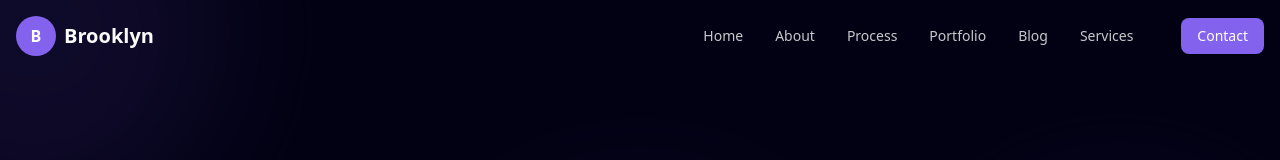
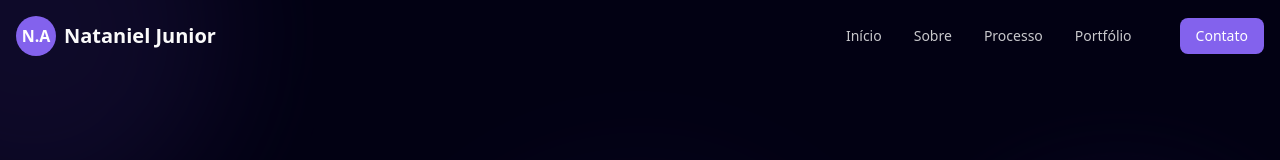
Before and after one commit to Nattanjunior/portfolio, a Next.js app: page / in a window 1280 px wide. Shown: the top 160 px of the page. Built offline with nearby package versions, Linux system fonts and the light colour scheme.

Commit message:
feat: simplifica header removendo menu mobile e traduzindo para português

```diff
--- a/src/components/header/header.tsx
+++ b/src/components/header/header.tsx
@@ -3,16 +3,12 @@
 import { useState, useEffect } from 'react';
 import Link from 'next/link';
 import { Button } from '@/components/ui/button';
-import { Sheet, SheetContent, SheetTrigger } from '@/components/ui/sheet';
-import { Menu } from 'lucide-react';
 
 const navItems = [
-  { name: 'Home', href: '#home' },
-  { name: 'About', href: '#about' },
-  { name: 'Process', href: '#process' },
-  { name: 'Portfolio', href: '#portfolio' },
-  { name: 'Blog', href: '#blog' },
-  { name: 'Services', href: '#services' },
+  { name: 'Início', href: '#home' },
+  { name: 'Sobre', href: '#about' },
+  { name: 'Processo', href: '#process' },
+  { name: 'Portfólio', href: '#portfolio' },
 ];
 
 export function Header() {
@@ -34,12 +30,12 @@ export function Header() {
       <div className="container mx-auto px-4 py-4 flex items-center justify-between">
         <Link href="#home" className="flex items-center">
           <div className="w-10 h-10 rounded-full bg-primary flex items-center justify-center mr-2">
-            <span className="text-white font-bold">B</span>
+            <span className="text-white font-bold">N.A</span>
           </div>
-          <span className="text-xl font-bold text-foreground">Brooklyn</span>
+          <span className="text-xl font-bold text-foreground">Nataniel Junior</span>
         </Link>
 
-        {/* Desktop Navigation */}
+        {/* Desktop Navigation - visível apenas em desktop */}
         <nav className="hidden md:flex items-center space-x-8">
           {navItems.map((item) => (
             <Link
@@ -51,34 +47,9 @@ export function Header() {
             </Link>
           ))}
           <Button asChild className="ml-4 bg-primary text-white hover:bg-primary/90">
-            <Link href="#contact">Contact</Link>
+            <Link href="#contact">Contato</Link>
           </Button>
         </nav>
-
-        {/* Mobile Navigation */}
-        <Sheet>
-          <SheetTrigger asChild className="md:hidden">
-            <Button variant="ghost" size="icon">
-              <Menu className="h-5 w-5" />
-            </Button>
-          </SheetTrigger>
-          <SheetContent>
-            <nav className="flex flex-col space-y-4 mt-8">
-              {navItems.map((item) => (
-                <Link
-                  key={item.name}
-                  href={item.href}
-                  className="text-lg font-medium hover:text-primary transition-colors"
-                >
-                  {item.name}
-                </Link>
-              ))}
-              <Button asChild className="mt-4 bg-primary/10 text-primary hover:bg-primary hover:text-primary-foreground">
-                <Link href="#contact">Contact</Link>
-              </Button>
-            </nav>
-          </SheetContent>
-        </Sheet>
       </div>
     </header>
   );
```
